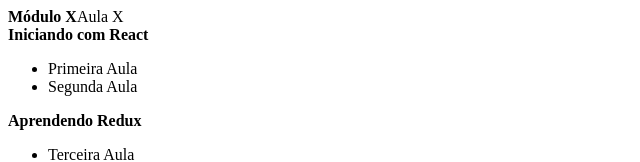
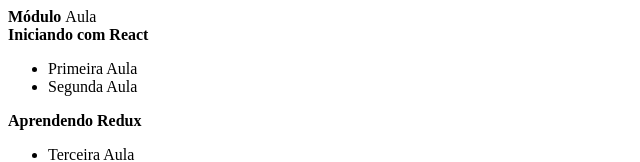
Before and after one commit to mateus-azevedo/learning-redux, a React (Create React App) app in the folder reactredux/: page / in a window 1280 px wide. Shown: the top 162 px of the page, without its empty margins (0-640 px from the left). Built offline with nearby package versions, Linux system fonts and the light colour scheme.

Commit message:
Video Component | Class => Function

```diff
--- a/reactredux/src/components/Video/index.js
+++ b/reactredux/src/components/Video/index.js
@@ -1,12 +1,10 @@
-import React, { Component } from "react";
+import React from "react";
 
-export default class Video extends Component {
-  render() {
-    return (
-      <div>
-        <strong>Módulo X</strong>
-        <span>Aula X</span>
-      </div>
-    );
-  }
-}
+const Video = () => (
+  <div>
+    <strong>Módulo {}</strong>
+    <span>Aula {}</span>
+  </div>
+);
+
+export default Video;
```
